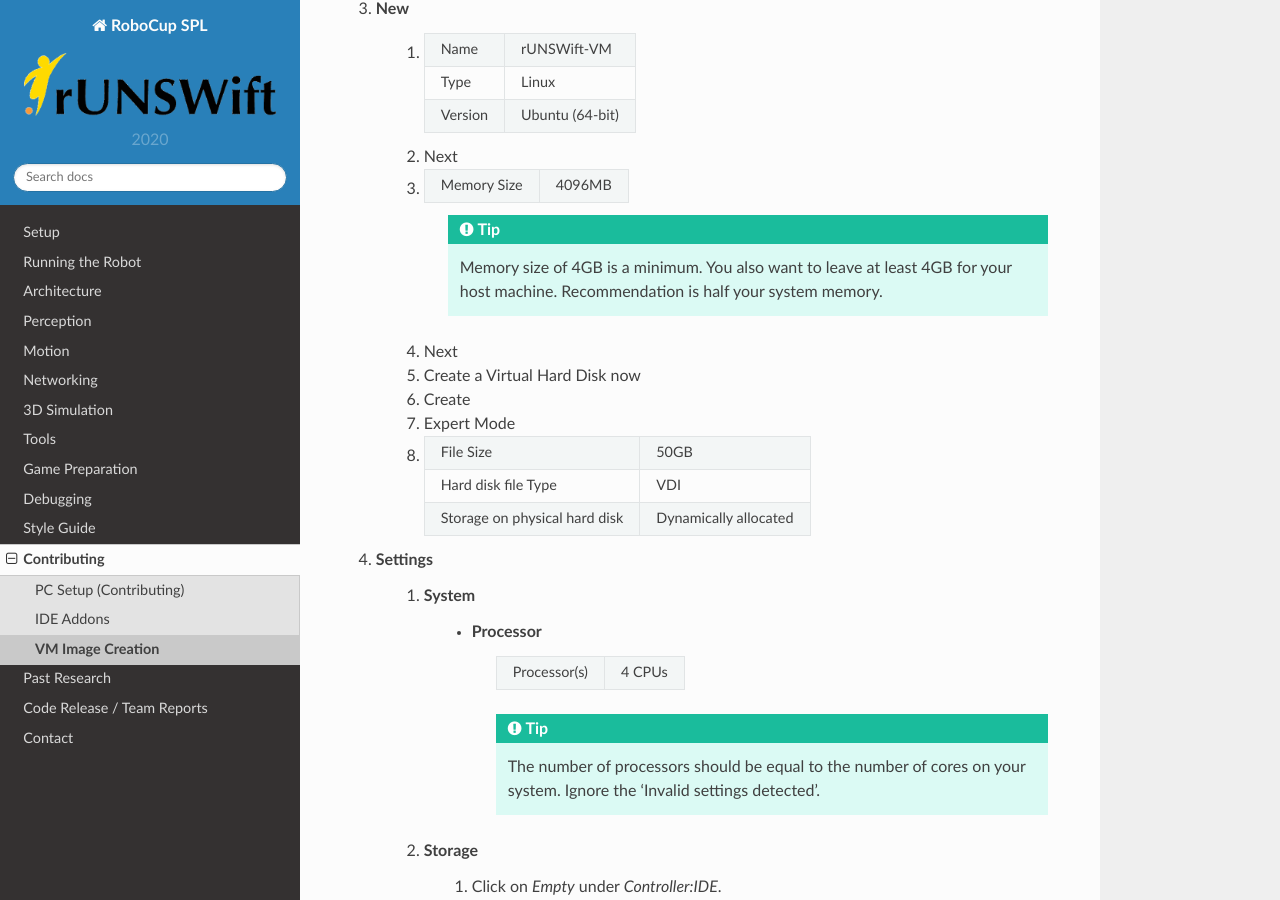
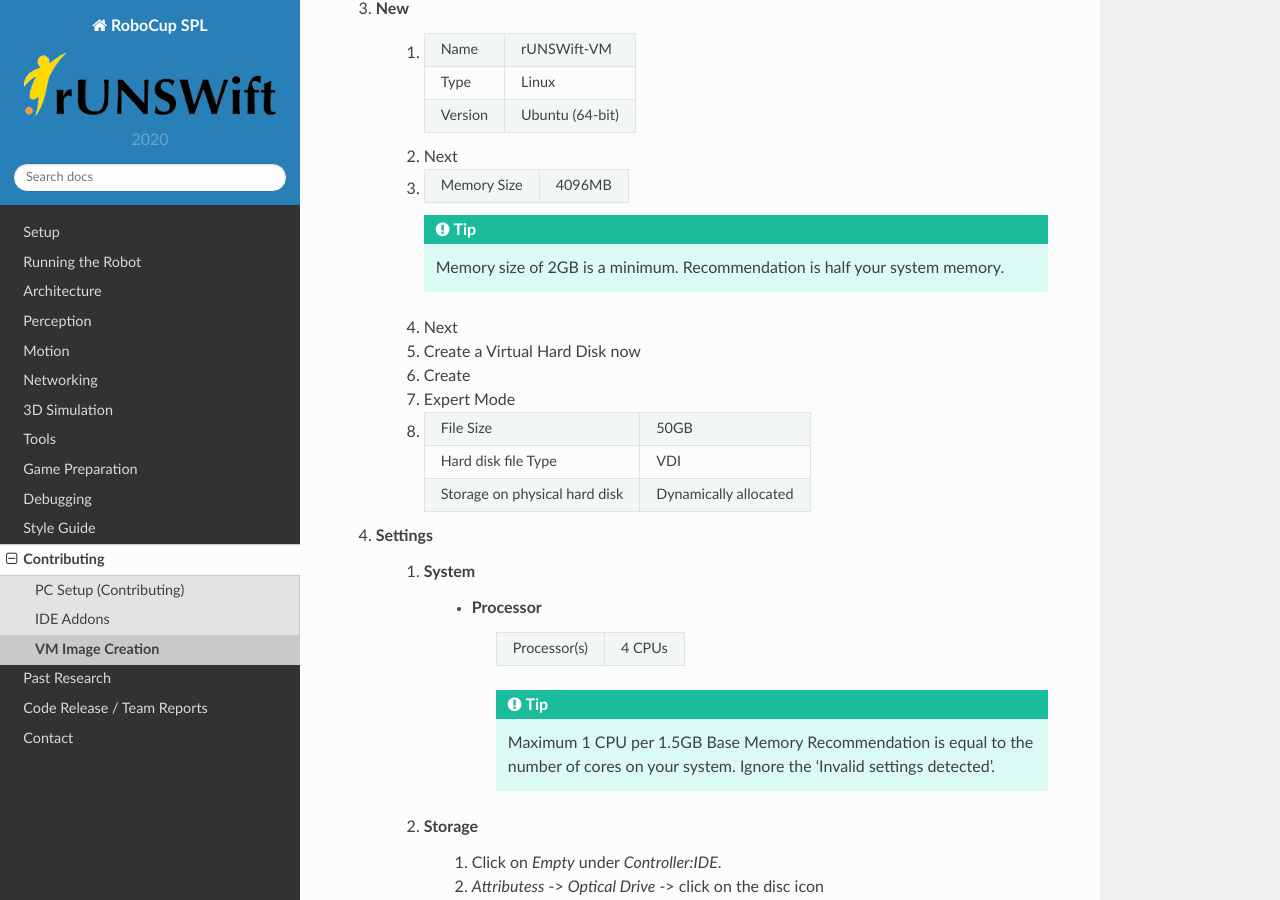
Before and after one commit to UNSWComputing/rUNSWift-docs, a Sphinx documentation site: the page built from source/contributing/vm_image_creation.rst, in a window 1280 px wide and 900 px high, scrolled down 372 px. Built offline with Sphinx 7.4.7 and the Read the Docs theme 2.0.0, drawn with Linux system fonts in a browser that asks for light colours.

Commit message:
Max number of CPUs

```diff
--- a/source/contributing/vm_image_creation.rst
+++ b/source/contributing/vm_image_creation.rst
@@ -21,10 +21,9 @@
        Memory Size 4096MB
        =========== ======
 
-        .. tip::
-            Memory size of 4GB is a minimum.
-            You also want to leave at least 4GB for your host machine.
-            Recommendation is half your system memory.
+       .. tip::
+           Memory size of 2GB is a minimum.
+           Recommendation is half your system memory.
     #. Next
     #. Create a Virtual Hard Disk now
     #. Create
@@ -44,8 +43,8 @@
             ============ ======
 
             .. tip::
-                The number of processors should be equal to the number of cores on your system.
-                Ignore the 'Invalid settings detected'.
+                Maximum 1 CPU per 1.5GB Base Memory
+                Recommendation is equal to the number of cores on your system.  Ignore the 'Invalid settings detected'.
     #. Storage
         #. Click on *Empty* under *Controller:IDE*.
         #. *Attributess* -> *Optical Drive* -> click on the disc icon
```
